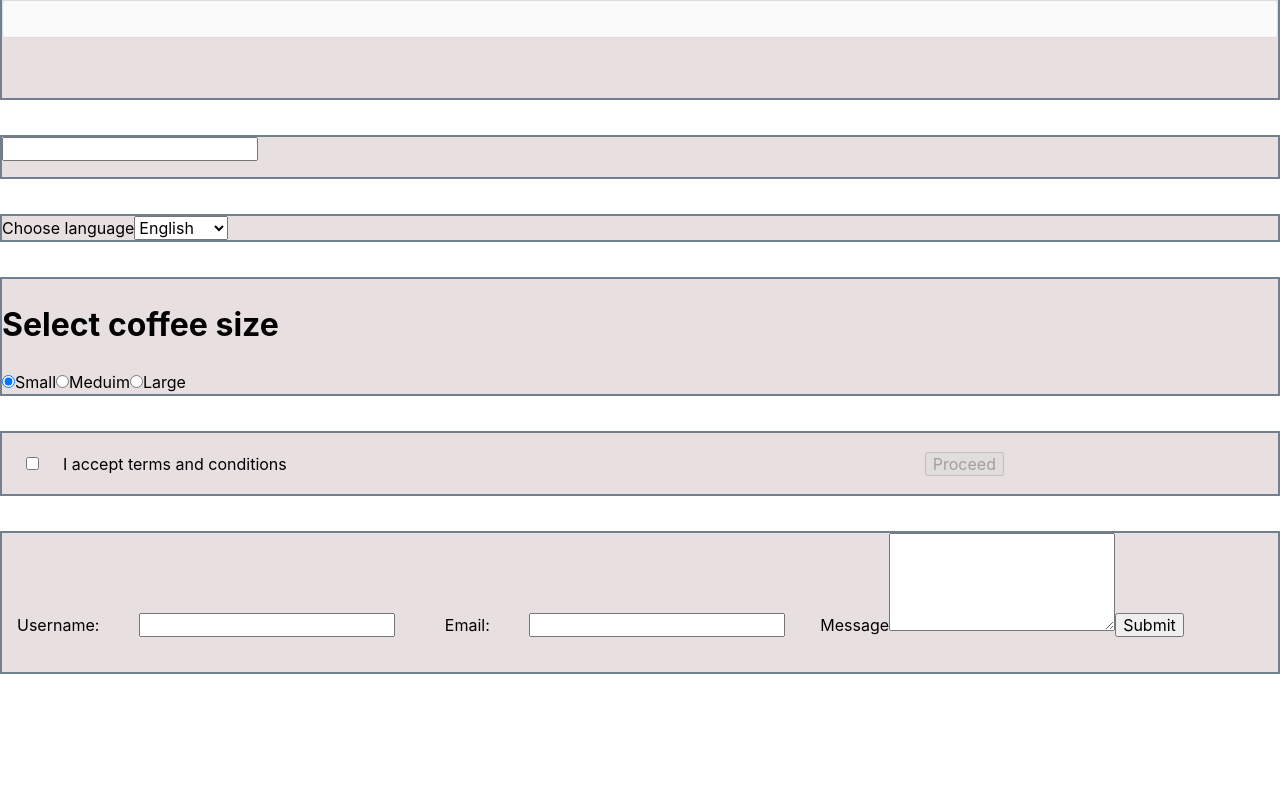
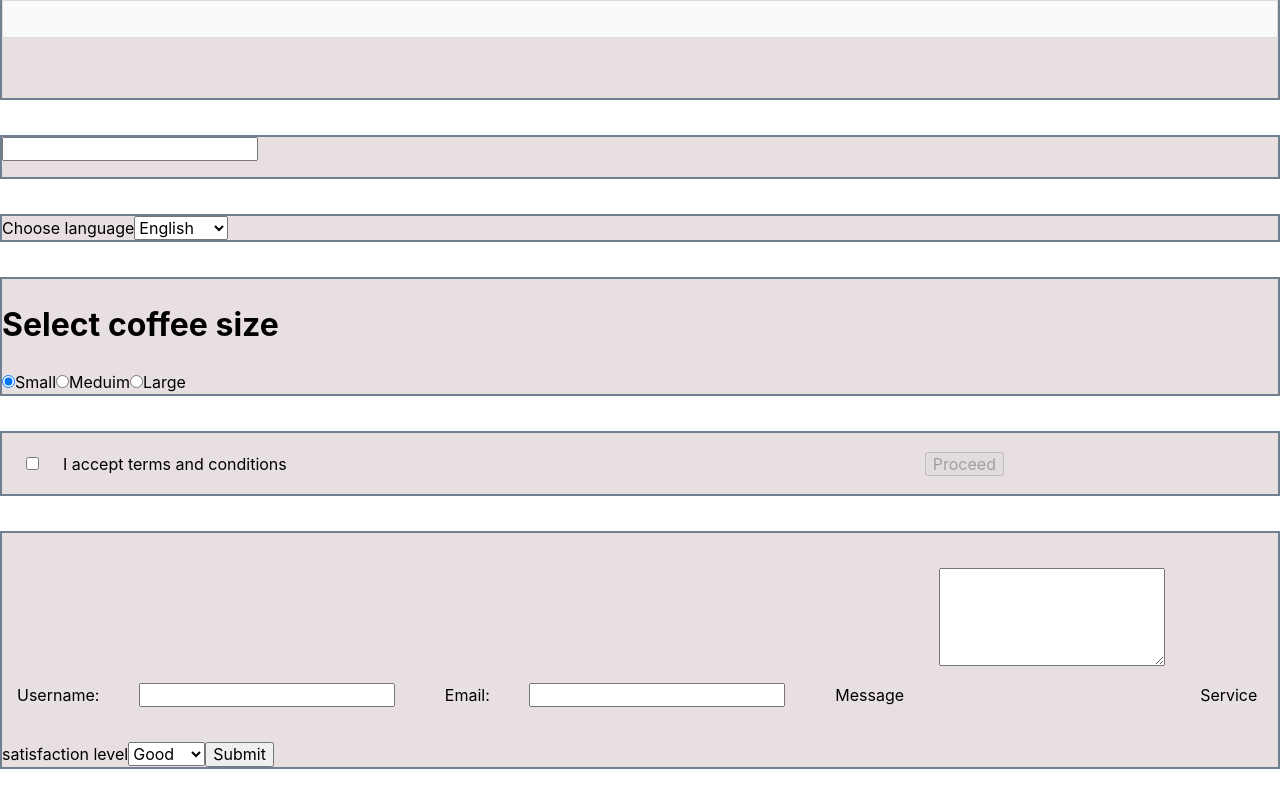
Before and after one commit to NadiiaUa23/modul2, a React (Vite) app: page / in a window 1280 px wide. Shown: the part 535-1339 px from the top of the page. Before the commit the page ends 1244 px from the top, so only its background shows below. Built offline with nearby package versions, Linux system fonts and the light colour scheme.

Commit message:
додаемо селект
 Field as="select"
option value="good">Good</option>

```diff
--- a/src/components/FeedbackForm/FeedbackForm.jsx
+++ b/src/components/FeedbackForm/FeedbackForm.jsx
@@ -5,13 +5,15 @@
 const initialValues = {
     username: "",
     email: "",
-    message: ""
+    message: "",
+    level: "good",
 };
 
 const FeedbackForm = () => {
     const nameFieldId = useId();
     const emailFieldId = useId();
     const msgFieldId = useId();
+    const levelFieldId = useId();
 
     const handleSubmit = (values, actions) => {
 		console.log(values);
@@ -26,9 +28,17 @@
     <Field  className={css.field} type="text" name="username"  id={nameFieldId} />
     <label htmlFor={emailFieldId} className={css.label} >Email: </label>
     <Field  className={css.field} type="email" name="email" id={emailFieldId}/>
-    <label htmlFor={msgFieldId}>Message</label>
-        <Field as="textarea" name="message" id={msgFieldId} rows="5" />
-	 <button  classname={css.btn} type="submit">Submit</button>
+    <label htmlFor={msgFieldId} className={css.label} >Message</label>
+        <Field as="textarea" name="message" id={msgFieldId} rows="5" className={css.field} />
+
+        <label htmlFor={levelFieldId}>Service satisfaction level</label>
+        <Field as="select" name="level" id={levelFieldId}>
+          <option value="good">Good</option>
+          <option value="neutral">Neutral</option>
+          <option value="bad">Bad</option>
+        </Field>
+
+     <button  classname={css.btn} type="submit">Submit</button>
      </Form>
     </Formik>
 
```
